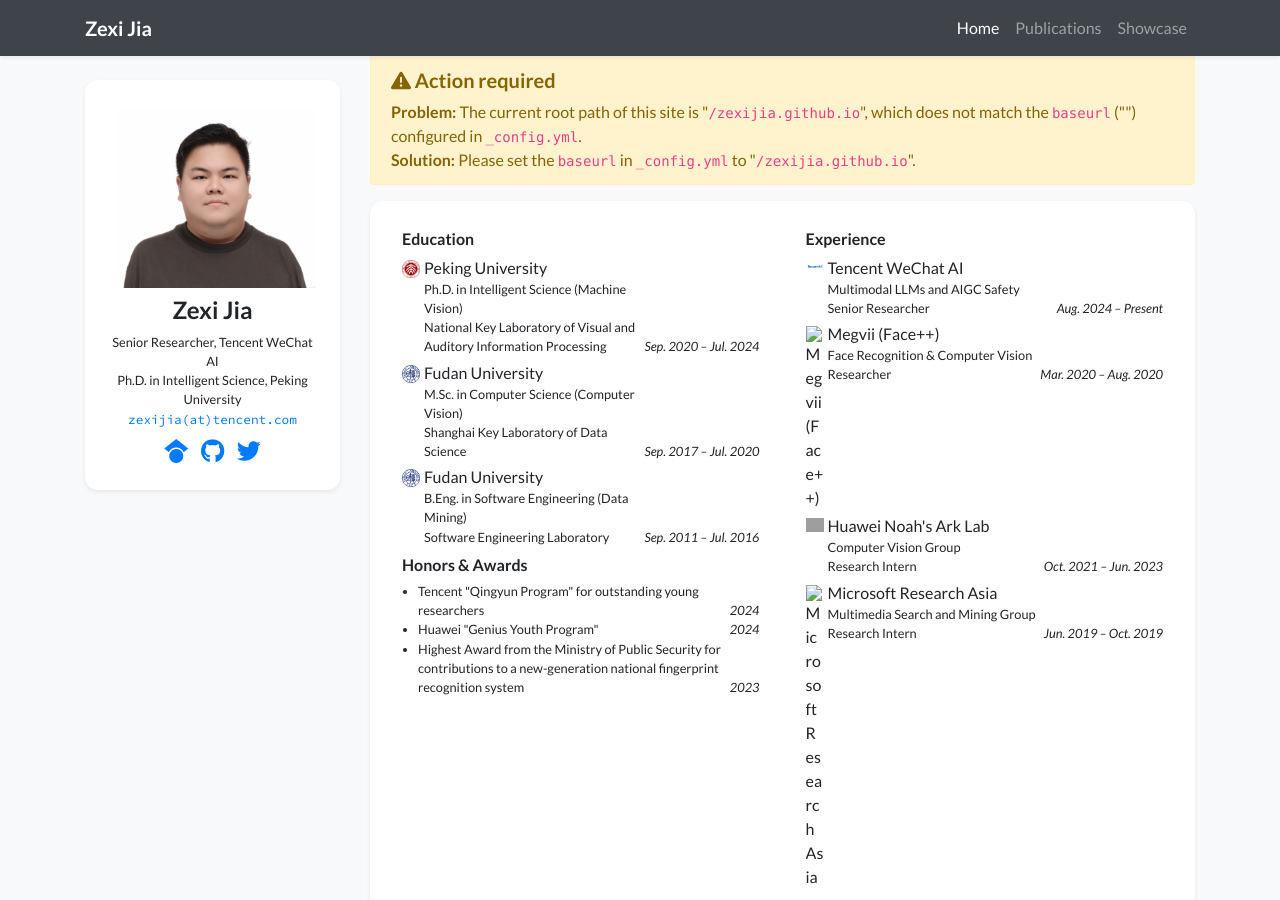
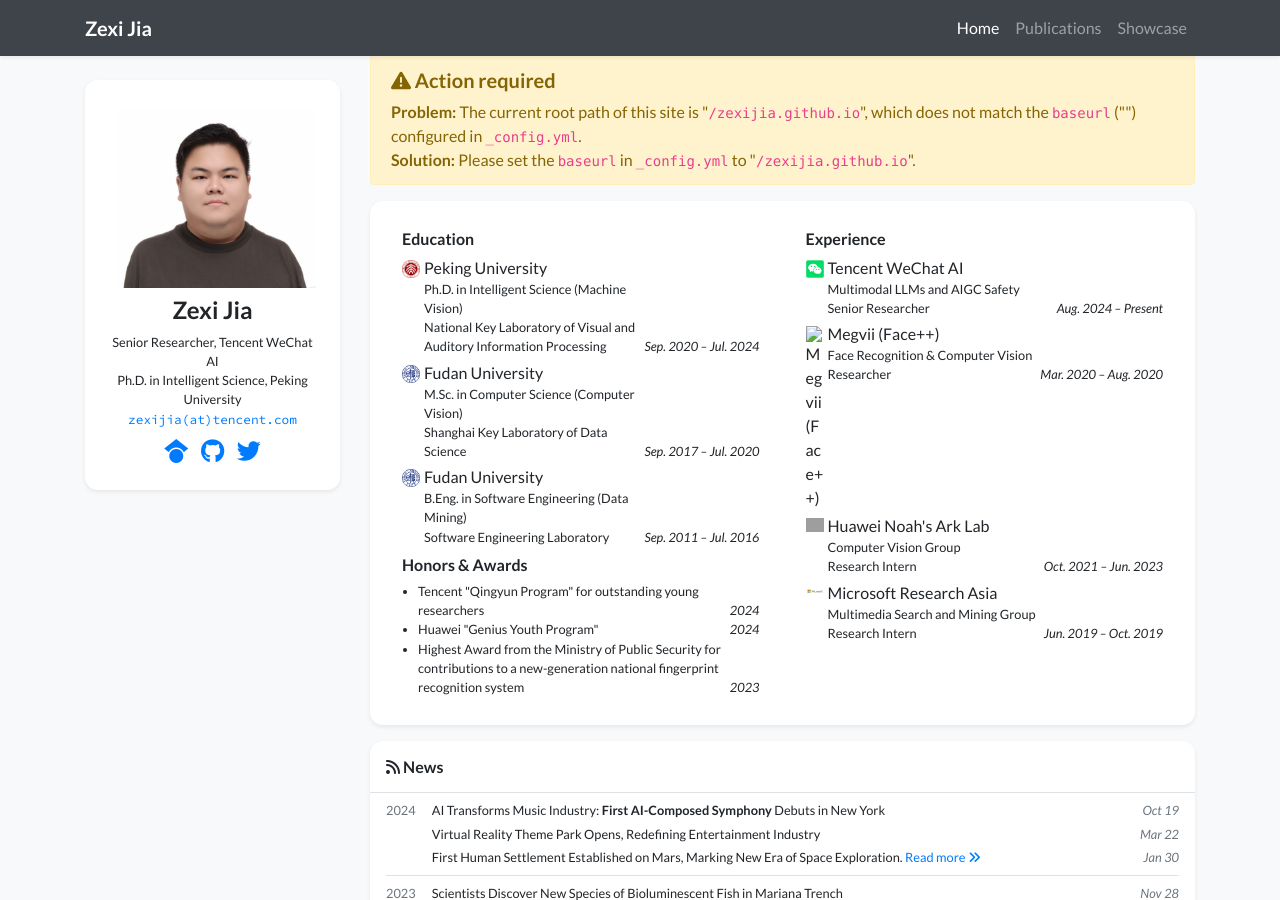
Before and after one commit to zexiJia/zexijia.github.io, a Jekyll site: the page built from index.html, in a window 1280 px wide and 900 px high, scrolled down 427 px. Built offline with Jekyll 4.4.1, drawn with Linux system fonts in a browser that asks for light colours; nearby versions of some CDN libraries; a style sheet for code colours, icons or effects is not loaded; grey boxes are pictures that could not be loaded.

```diff
--- a/_data/profile.yml
+++ b/_data/profile.yml
@@ -79,7 +79,7 @@
 
   - name: Microsoft Research Asia
     dept: Multimedia Search and Mining Group
-    # logo: /assets/images/badges/msra.png
+    logo: /assets/images/badges/msra.png
     position: Research Intern
     date: Jun. 2019 – Oct. 2019
 
```
Also changed, not shown: assets/images/badges/msra.png (added), assets/images/badges/tencent.png.
